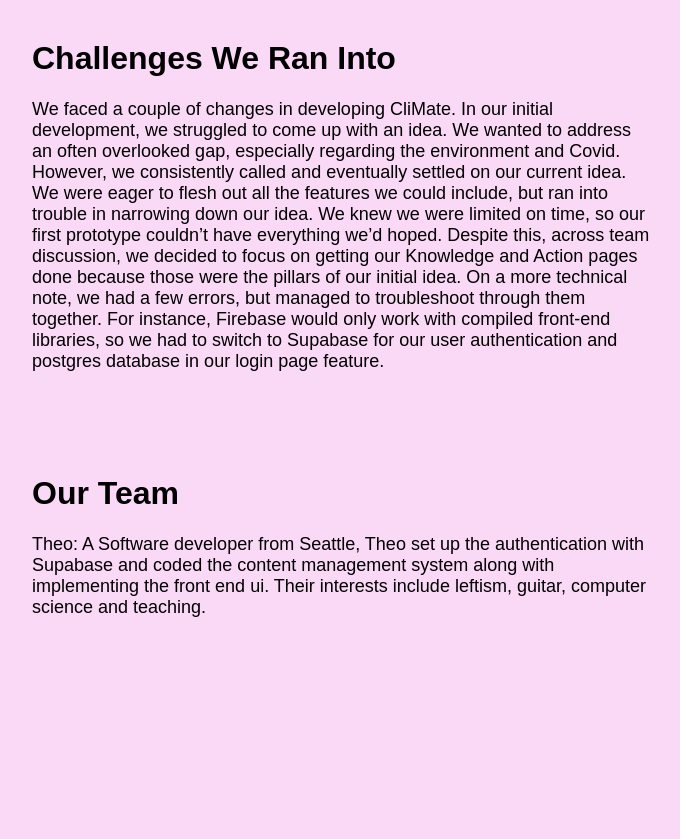
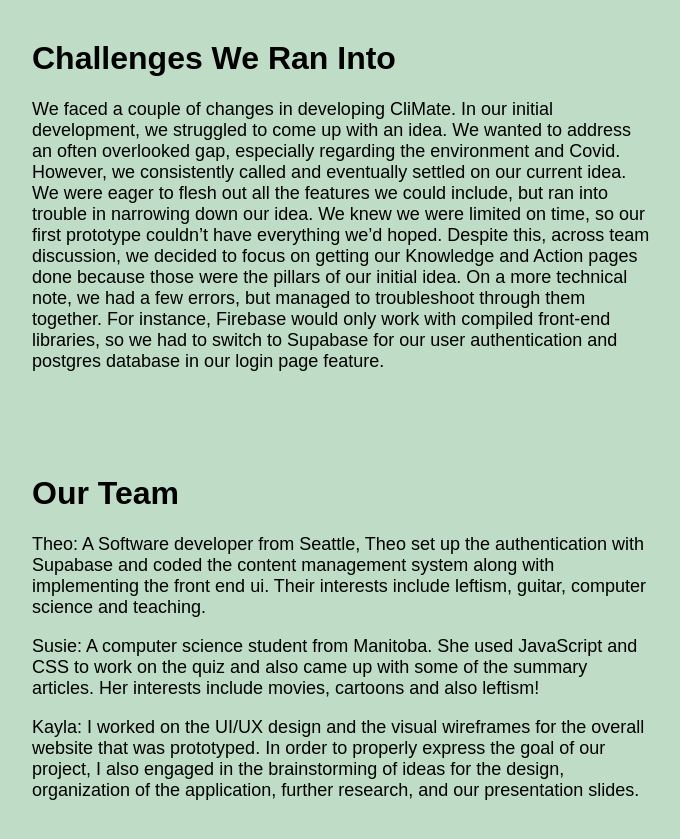
Before and after one commit to dumax315/CliMate, a plain HTML site: page index.html in a window 1280 px wide. Shown: the part 1465-2304 px from the top of the page, without its empty margins (299-979 px from the left). Drawn offline with nearby package versions, Linux system fonts and the light colour scheme.

Commit message:
finsihing up changes

```diff
--- a/index.html
+++ b/index.html
@@ -68,6 +68,11 @@ On a more technical note, we had a few errors, but managed to troubleshoot throu
       <h1>Our Team</h1>
       <p>Theo: A Software developer from Seattle, Theo set up the authentication with Supabase and coded the content management system along with implementing the front end ui. Their interests include leftism, guitar, computer science and teaching.
 </p>
+      <p>Susie: A computer science student from Manitoba. She used JavaScript and CSS to work on the quiz and also came up with some of the summary articles. Her interests include movies, cartoons and also leftism!</p>
+      <p>Kayla: I worked on the UI/UX design and the visual wireframes for the overall website that was prototyped. In order to properly express the goal of our project, I also engaged in the brainstorming of ideas for the design, organization of the application, further research, and our presentation slides.
+</p>
+<!--       <p>Angela: I worked on the UI/UX design and the visual wireframes for the overall website that was prototyped. In order to properly express the goal of our project, I also engaged in the brainstorming of ideas for the design, organization of the application, further research, and our presentation slides.
+</p> -->
     </div>
   </div>
   <div class="footerMarginCorrect">
--- a/style.css
+++ b/style.css
@@ -4,7 +4,8 @@ body {
     'Cantarell', 'Fira Sans', 'Droid Sans', 'Helvetica Neue', sans-serif;
   -webkit-font-smoothing: antialiased;
   -moz-osx-font-smoothing: grayscale;
-  background-color: rgb(250, 217, 246);
+  background: rgb(191, 221, 198);
+/* background: linear-gradient(0deg, rgba(74,138,101,1) 0%, rgba(136,182,208,1) 100%); */
 }
 
 label {
```
